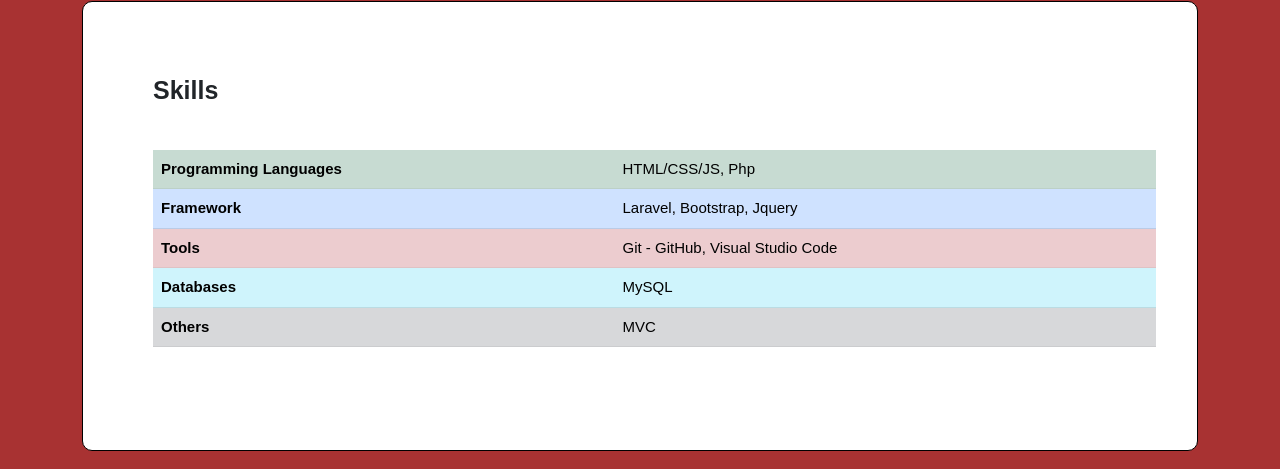
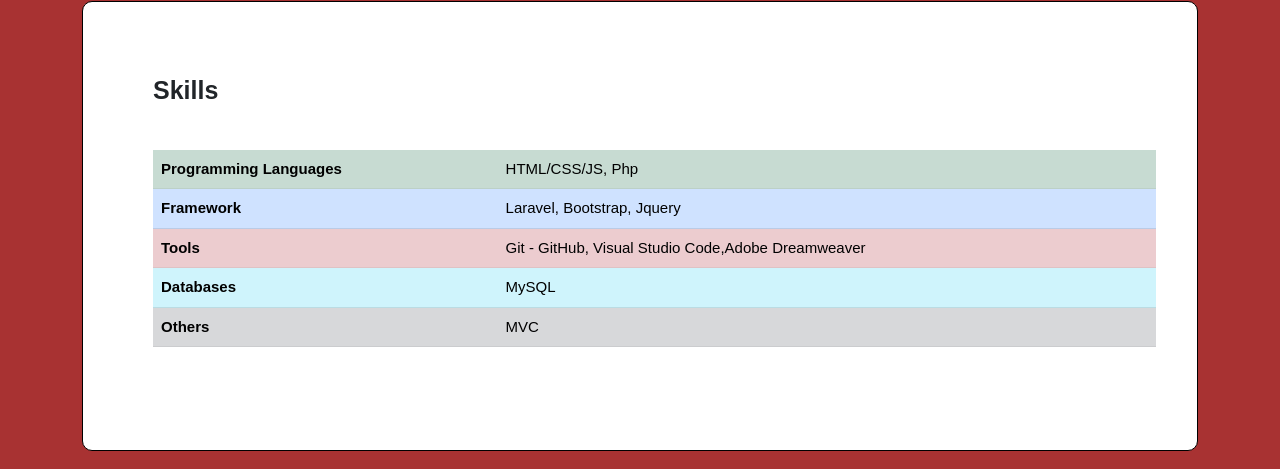
Before and after one commit to Thanh035/About-me, a plain HTML site: page index.html in a window 1280 px wide. Shown: the part 1067-1536 px from the top of the page. Drawn offline with nearby package versions, Linux system fonts and the light colour scheme.

Commit message:
update project

```diff
--- a/index.html
+++ b/index.html
@@ -72,7 +72,7 @@
                         </tr>
                         <tr class="table-danger">
                             <th>Tools</th>
-                            <td>Git - GitHub, Visual Studio Code</td>
+                            <td>Git - GitHub, Visual Studio Code,Adobe Dreamweaver</td>
                         </tr>
                         <tr class="table-info">
                             <th>Databases</th>
```
